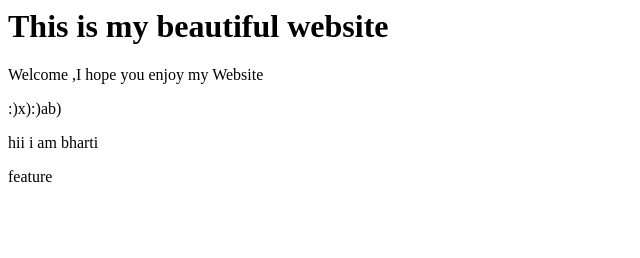
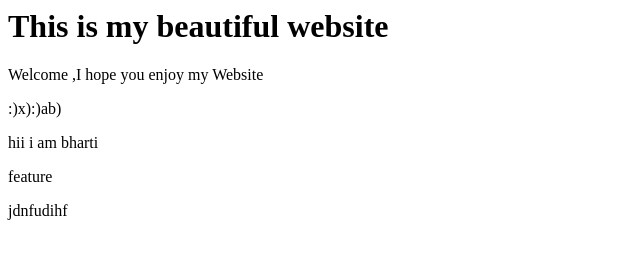
Before and after one commit to codebhartikmri/awsome-repo, a plain HTML site: page index.html in a window 1280 px wide. Shown: the full height of the page, 0-640 px from the left. Drawn offline with Linux system fonts and the light colour scheme.

Commit message:
added hello

```diff
--- a/index.html
+++ b/index.html
@@ -5,4 +5,5 @@
   <p>:)x):)ab)</p>
   <p>hii i am bharti</p>
   <p>feature</p>
+  <p>jdnfudihf</p>
 </html>
```
